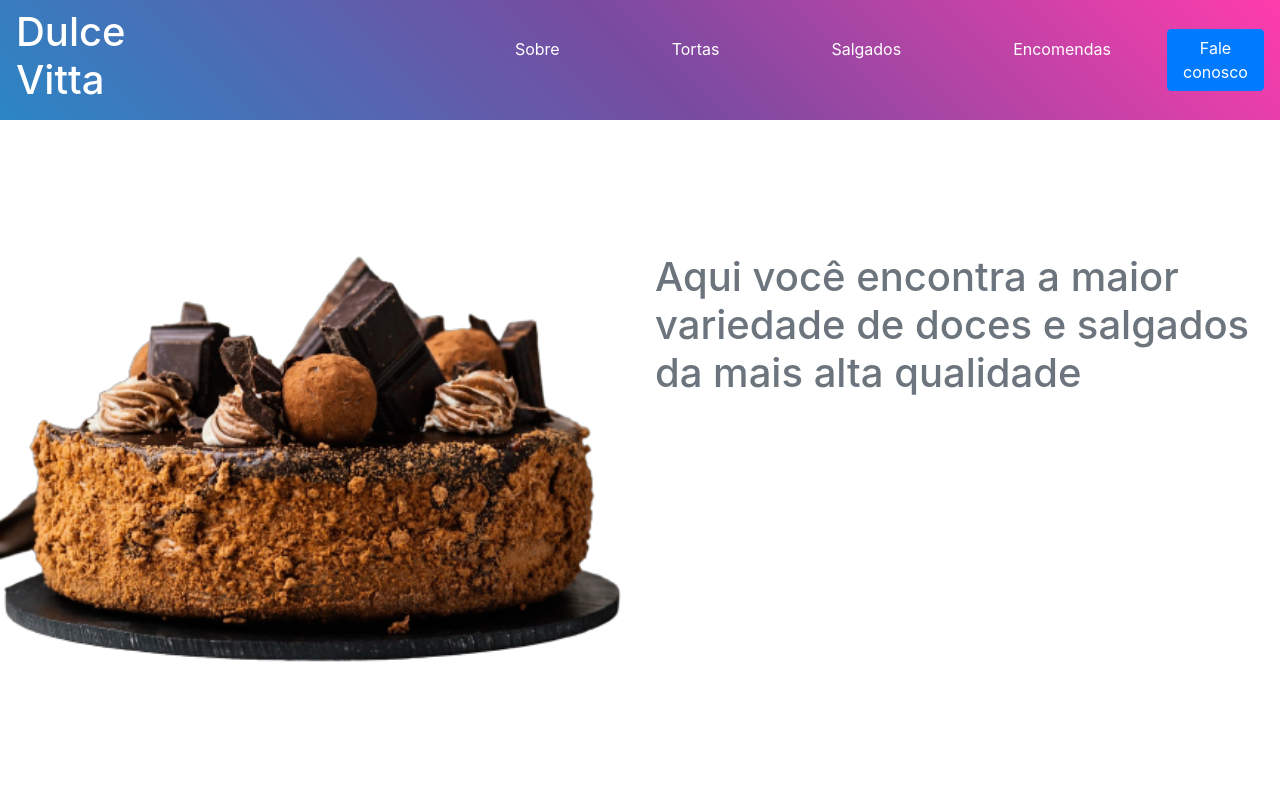
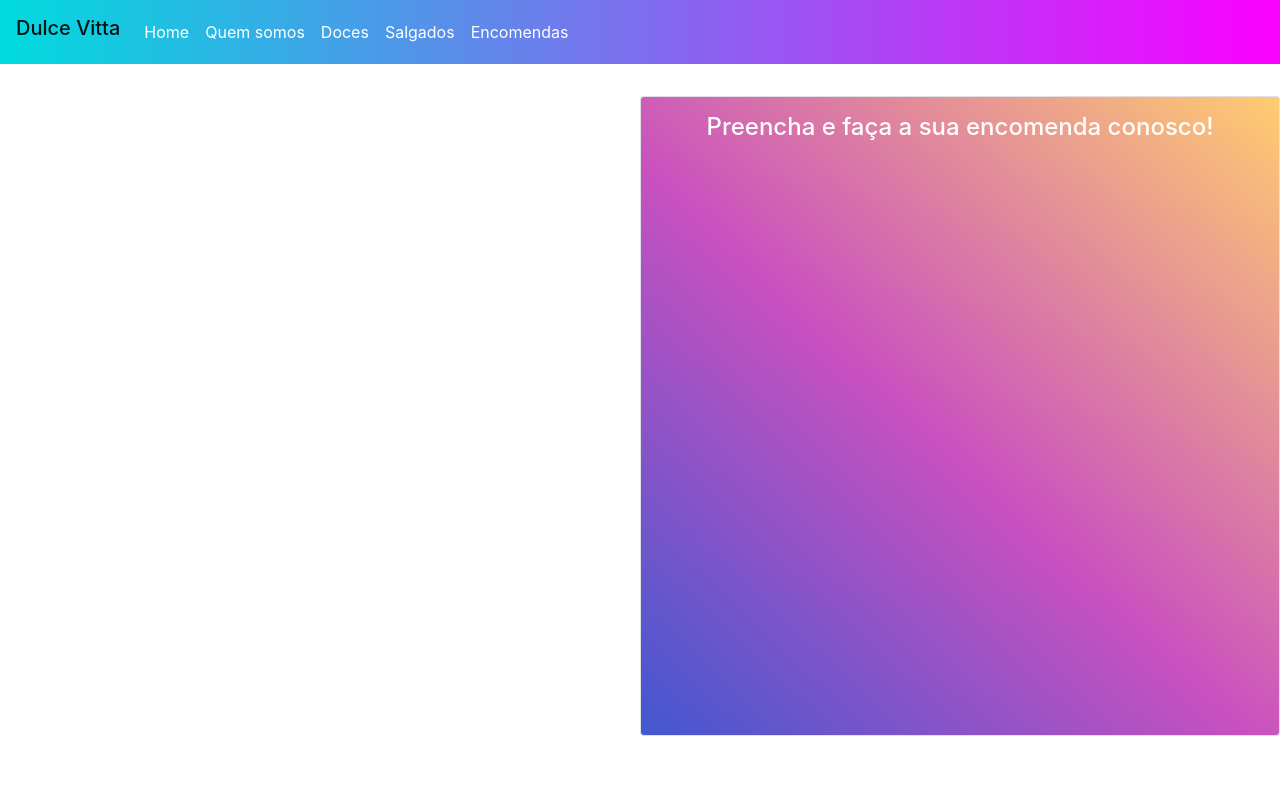
Before and after one commit to dvitorio/DULCE_VITTA_DOCERIA, a plain HTML site: page index.html in a window 1280 px wide. Drawn offline with nearby package versions, Linux system fonts and the light colour scheme; a web font is replaced by a local one.

Commit message:
Mudança do layout

```diff
--- a/css/styles.css
+++ b/css/styles.css
@@ -7,45 +7,27 @@
      box-sizing: border-box;
 }
 
-.navigation{
-     width: 100vw;
-     min-height: 5rem;
-     background-color: #FF3CAC;
-     background-image: linear-gradient(225deg, #FF3CAC 0%, #784BA0 50%, #2B86C5 100%);
+.navbar{
+     background-color: #00DBDE;
+     background-image: linear-gradient(90deg, #00DBDE 0%, #FC00FF 100%);
 }
 
-.menu{margin-left: 15rem}
-
 .coverSite{
-     width: 100vw;
-     height: 85vh;
      display: flex;
      align-items: center;
-     justify-content: center;
-     flex-direction: column;
-     background-size: contain;
+     justify-self: center;
+     flex-wrap: wrap;
 }
 
-.coverSite img{
-     width: 100%;
+.text{
+     height: 85vh;
+     width: 55vw;
 }
 
-
-
-
-
-
-/*Responsividade**/
-@media screen and (max-width: 30rem) {
-     .menu{
-          margin-left: -3rem;
-     }
-     .coverSite{
-          display: flex;
-          align-items: center;
-          height: 40vh;
-     }
-     .coverSite img{
-          height: 100%;
-     }
+.formulario{
+     height: 80vh;
+     width: 45vw;
+     margin: 2rem auto;
+     background-color: #4158D0;
+     background-image: linear-gradient(43deg, #4158D0 0%, #C850C0 46%, #FFCC70 100%);
 }
--- a/index.html
+++ b/index.html
@@ -7,7 +7,8 @@
   <meta name="viewport" content="width=device-width, initial-scale=1.0">
   <title>Dulce Vitta - bolos e doces</title>
   <!--BOOTSTRAP-->
-  <link rel="stylesheet" href="https://cdn.jsdelivr.net/npm/bootstrap@4.6.2/dist/css/bootstrap.min.css" integrity="sha384-xOolHFLEh07PJGoPkLv1IbcEPTNtaed2xpHsD9ESMhqIYd0nLMwNLD69Npy4HI+N" crossorigin="anonymous">
+  <link rel="stylesheet" href="https://cdn.jsdelivr.net/npm/bootstrap@4.6.2/dist/css/bootstrap.min.css"
+    integrity="sha384-xOolHFLEh07PJGoPkLv1IbcEPTNtaed2xpHsD9ESMhqIYd0nLMwNLD69Npy4HI+N" crossorigin="anonymous">
   <!--CSS-->
   <link rel="stylesheet" href="css/styles.css">
   <!--FONTEAWESOME-->
@@ -19,35 +20,35 @@
 <body>
 
   <!--Barra de navegação-->
-    <div class="navigation">
-      <nav class="navbar navbar-expand-lg navbar-light">
-        <h1 class="h1 text-white">Dulce Vitta</h1>
-        <button class="navbar-toggler" type="button" data-toggle="collapse" data-target="#navbarNavAltMarkup" aria-controls="navbarNavAltMarkup" aria-expanded="false" aria-label="Toggle navigation">
+  <nav class="container-fluid navbar navbar-expand-lg navbar-light">
+    <h1 class="navbar-brand">Dulce Vitta</h1>
+    <button class="navbar-toggler" type="button" data-toggle="collapse" data-target="#navbarNavAltMarkup"
+      aria-controls="navbarNavAltMarkup" aria-expanded="false" aria-label="Toggle navigation">
       <span class="navbar-toggler-icon"></span>
     </button>
     <div class="collapse navbar-collapse" id="navbarNavAltMarkup">
-          <div class="menu navbar-nav">
-            <a class="mx-5 nav-link text-white" href="#">Sobre</a>
-            <a class="mx-5 nav-link text-white" href="#">Tortas</a>
-            <a class="mx-5 nav-link text-white" href="#">Salgados</a>
-            <a class="mx-5 nav-link text-white" href="#">Encomendas</a>
-            <button class="btn btn-primary text-white" href="#">Fale conosco</button>
+      <div class="navbar-nav">
+        <a class="nav-link active text-white" href="#">Home</a>
+        <a class="nav-link text-white">Quem somos</a>
+        <a class="nav-link text-white" href="#">Doces</a>
+        <a class="nav-link text-white" href="#">Salgados</a>
+        <a class="nav-link text-white">Encomendas</a>
       </div>
     </div>
   </nav>
+
+  <!--Capa do site-->
+  <div class="coverSite">
+    <div class="row">
+      <div class="col-xl-6 text">
+
+      </div>
+      <div class="border col-xl-6 formulario rounded">
+        <h4 class="my-3 text-center text-white">Preencha e faça a sua encomenda conosco!</h4>
+      </div>
+    </div>
   </div>
 
-    <!--Capa do site-->
-    <section class="coverSite">
-      <article class="row">
-        <div class="col-xl-6">
-          <img class="d-block img mx-auto" src="/img/cake.png" alt="">
-        </div>
-        <div class="col-xl-6">
-          <h1 class="text-secondary">Aqui você encontra a maior variedade de doces e salgados da mais alta qualidade</h1>
-        </div>
-      </article>
-    </section>
 
 
 
@@ -59,9 +60,15 @@
 
 
   <!--JAVASCRIPT-->
-  <script src="https://cdn.jsdelivr.net/npm/jquery@3.5.1/dist/jquery.slim.min.js" integrity="sha384-DfXdz2htPH0lsSSs5nCTpuj/zy4C+OGpamoFVy38MVBnE+IbbVYUew+OrCXaRkfj" crossorigin="anonymous"></script>
-  <script src="https://cdn.jsdelivr.net/npm/popper.js@1.16.1/dist/umd/popper.min.js" integrity="sha384-9/reFTGAW83EW2RDu2S0VKaIzap3H66lZH81PoYlFhbGU+6BZp6G7niu735Sk7lN" crossorigin="anonymous"></script>
-  <script src="https://cdn.jsdelivr.net/npm/bootstrap@4.6.2/dist/js/bootstrap.min.js" integrity="sha384-+sLIOodYLS7CIrQpBjl+C7nPvqq+FbNUBDunl/OZv93DB7Ln/533i8e/mZXLi/P+" crossorigin="anonymous"></script>
+  <script src="https://cdn.jsdelivr.net/npm/jquery@3.5.1/dist/jquery.slim.min.js"
+    integrity="sha384-DfXdz2htPH0lsSSs5nCTpuj/zy4C+OGpamoFVy38MVBnE+IbbVYUew+OrCXaRkfj"
+    crossorigin="anonymous"></script>
+  <script src="https://cdn.jsdelivr.net/npm/popper.js@1.16.1/dist/umd/popper.min.js"
+    integrity="sha384-9/reFTGAW83EW2RDu2S0VKaIzap3H66lZH81PoYlFhbGU+6BZp6G7niu735Sk7lN"
+    crossorigin="anonymous"></script>
+  <script src="https://cdn.jsdelivr.net/npm/bootstrap@4.6.2/dist/js/bootstrap.min.js"
+    integrity="sha384-+sLIOodYLS7CIrQpBjl+C7nPvqq+FbNUBDunl/OZv93DB7Ln/533i8e/mZXLi/P+"
+    crossorigin="anonymous"></script>
 
 </body>
 
```
Also changed, not shown: 2 other files. Lines whose indentation alone changed are shown as unchanged.
